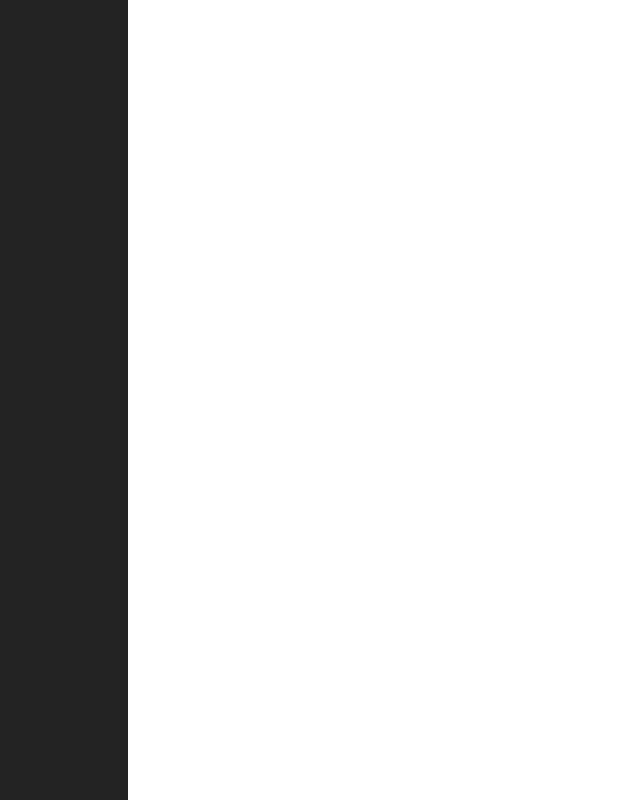
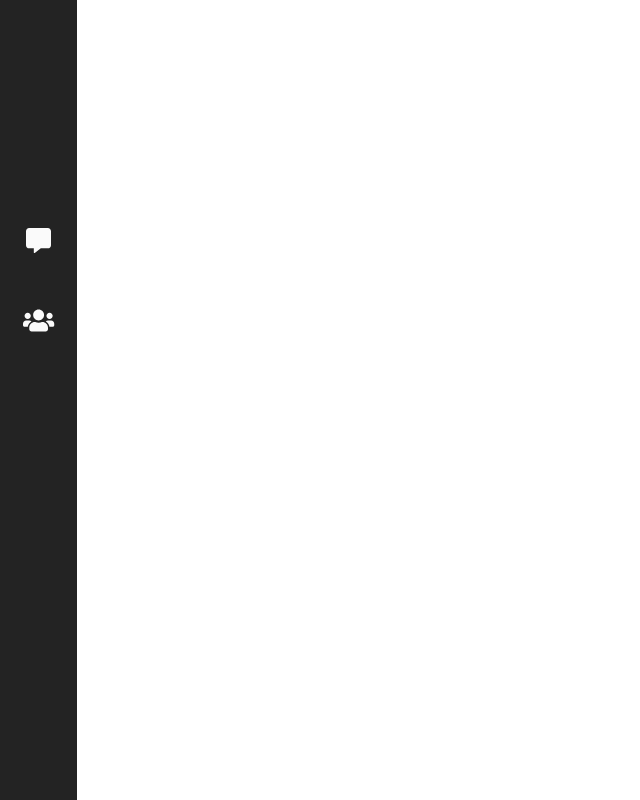
Before and after one commit to taytestokes/chitchat-app, a React (Create React App) app: page /dashboard in a window 1280 px wide. Shown: the whole page, without its empty margins (0-640 px from the left). Built offline with nearby package versions, Linux system fonts and the light colour scheme; what redux-promise-middleware would draw is missing.

Commit message:
added dashboard nav icons and styles

```diff
--- a/package.json
+++ b/package.json
@@ -5,6 +5,9 @@
   "proxy": "http://localhost:4000",
   "main": "server/index.js",
   "dependencies": {
+    "@fortawesome/fontawesome-svg-core": "^1.2.17",
+    "@fortawesome/free-solid-svg-icons": "^5.8.1",
+    "@fortawesome/react-fontawesome": "^0.1.4",
     "axios": "^0.18.0",
     "bcrypt": "^3.0.5",
     "body-parser": "^1.18.3",
--- a/src/App.js
+++ b/src/App.js
@@ -1,5 +1,9 @@
 import React, { Component } from 'react';
 import { ThemeProvider } from 'styled-components';
+
+//Font Awesome
+import { library } from '@fortawesome/fontawesome-svg-core'
+import { faCommentAlt, faUsers } from '@fortawesome/free-solid-svg-icons';
 
 //Routes
 import routes from './routes';
@@ -16,6 +20,9 @@ const theme = {
   lightGray: '#EEEEEE'
 };
 
+//Add icons to the font awesome library
+library.add(faCommentAlt, faUsers);
+
 class App extends Component {
   render() {
     return (
--- a/src/Components/DashboardNav/DashboardNav.js
+++ b/src/Components/DashboardNav/DashboardNav.js
@@ -1,16 +1,22 @@
 import React, { Component } from 'react'
+import { FontAwesomeIcon } from '@fortawesome/react-fontawesome'
 
 //Styled Components
-import { DashboardNavContainer } from './DashboardNavStyles';
+import { DashboardNavContainer, DashboardNavLinksContainer, DashboardNavLink } from './DashboardNavStyles';
 
 export default class DashboardNav extends Component {
   render() {
     return (
-      <div>
         <DashboardNavContainer>
-
+          <DashboardNavLinksContainer>
+            <DashboardNavLink activeClassName="active" to="/dashboard/messages">
+              <FontAwesomeIcon icon="comment-alt"/>
+            </DashboardNavLink>
+            <DashboardNavLink activeClassName="active" to="/dashboard/users">
+              <FontAwesomeIcon  icon="users"/>
+            </DashboardNavLink>
+          </DashboardNavLinksContainer>
         </DashboardNavContainer>
-      </div>
     )
   }
 }
--- a/src/Components/DashboardNav/DashboardNavStyles.js
+++ b/src/Components/DashboardNav/DashboardNavStyles.js
@@ -1,11 +1,42 @@
 import styled from 'styled-components';
+import { NavLink } from 'react-router-dom';
 
 export const DashboardNavContainer = styled.div`
-    width: 10vw;
+    width: 6vw;
     height: 100vh;
     background: ${props => props.theme.primaryBlack};
     display: flex;
     flex-direction: column;
-    justify-content: space-around;
+    justify-content: center;
+    align-items: center;
+    @import url('https://fonts.googleapis.com/css?family=Nunito');
+    font-family: 'Nunito';
+`
+
+export const DashboardNavLinksContainer = styled.div`
+    width: 100%;
+    height: 50%;
+    display: flex;
+    flex-direction: column;
+    justify-content: flex-start;
     align-items: center;
 `
+
+export const DashboardNavLink = styled(NavLink)`
+    width: 100%;
+    height: 20%;
+    background: 'orange';
+    display: flex;
+    flex-direction: row;
+    justify-content: center;
+    align-items: center;
+    text-decoration: none;
+    color: #fafafa;
+    font-size: 25px;
+    &:active {
+        color: ${props => props.theme.primaryBlue};
+    };
+    &.active {
+        color: ${props => props.theme.primaryBlue};
+    }
+`
--- a/src/Components/Login/Login.js
+++ b/src/Components/Login/Login.js
@@ -34,7 +34,7 @@ class Login extends Component {
     });
   };
 
-  handleLogin = () => {
+  handleLogin = (event) => {
     //take the username and password from state
     const { username, password } = this.state;
     //check if both fields are filled
@@ -61,7 +61,7 @@ class Login extends Component {
     //use redux login method
     this.props.login(userData);
     //reroute to dash
-    // this.props.history.push('/dashboard');
+    this.props.history.push('/dashboard');
   };
 
   render() {
```
Also changed, not shown: 1 other file (tests, documents, lock files or other folders).
